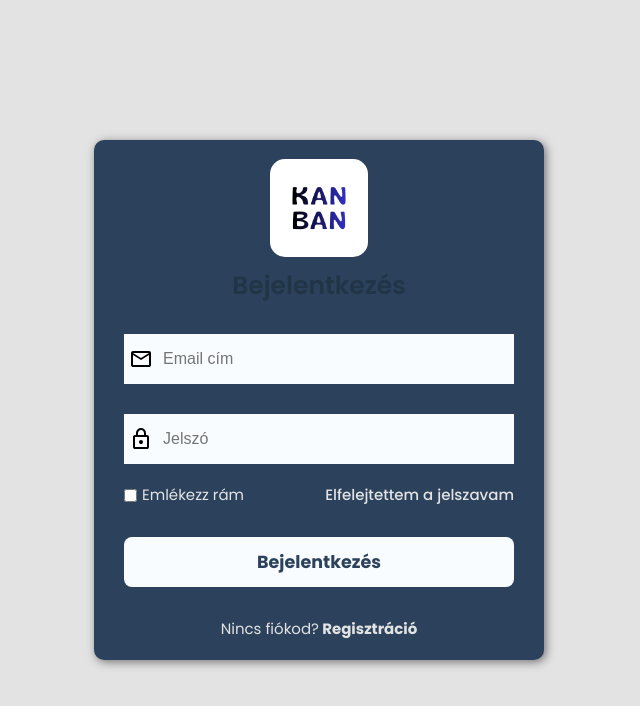
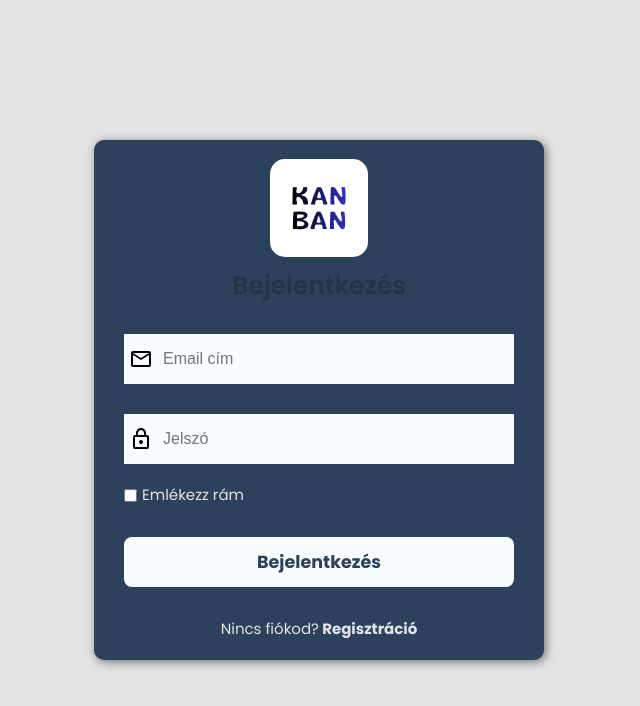
Before and after one commit to Dlevy004/kanban-webapp, a React (Vite) app in the folder frontend/: page /auth in a window 1280 px wide. Shown: the top 706 px of the page, without its empty margins (321-961 px from the left). Built offline with nearby package versions, Linux system fonts and the light colour scheme.

Commit message:
fix(auth): delete unnecessary 'forgot password?' function

```diff
--- a/frontend/src/pages/AuthPage.jsx
+++ b/frontend/src/pages/AuthPage.jsx
@@ -135,7 +135,6 @@ function AuthPage() {
                                 <input type="checkbox" id="logCheck" />
                                 <label htmlFor="logCheck" className="text">Emlékezz rám</label>
                             </div>
-                            <a href="#" className="text">Elfelejtettem a jelszavam</a>
                         </div>
 
                         {error && isLoginView && <div style={{ color: 'red', marginTop: '5px', textAlign: 'center' }}>{error}</div>}
```
